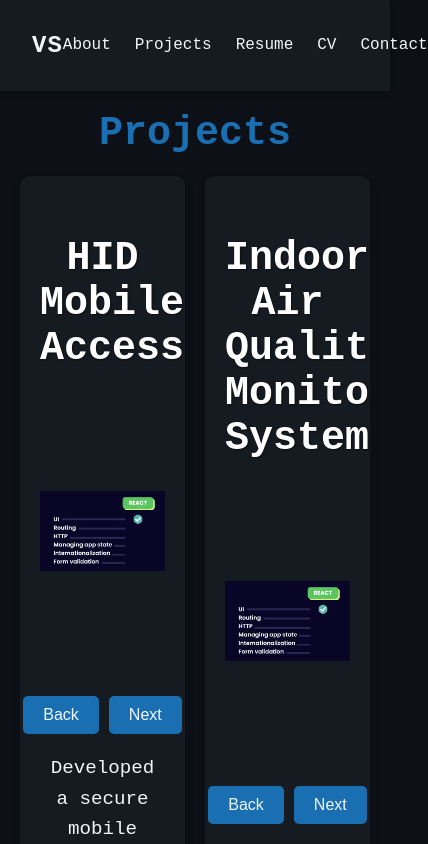
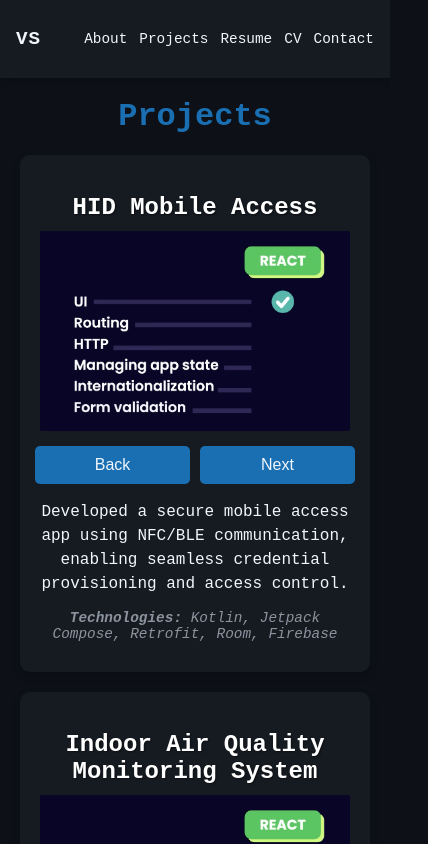
Before and after one commit to Vishnusimha/resume-viewer, a React (Create React App) app: page / in a window 390 px wide. Both pictures are taken after a click on the item "Projects". Shown: the top 844 px of the page, 428 px wide, since content can reach past the window. Built offline with nearby package versions, Linux system fonts and the light colour scheme.

Commit message:
Major styling fixes + mobile friendly view

```diff
--- a/src/styles/Portfolio.css
+++ b/src/styles/Portfolio.css
@@ -12,24 +12,27 @@ html,
 body {
   margin: 0;
   padding: 0;
-  background-color: var(--primary-bg); /* or your desired color */
+  background-color: var(--primary-bg);
   color: var(--text-light);
+  overflow-x: hidden; /* Prevent horizontal scrolling */
 }
 
 .portfolio-container {
   font-family: var(--font-main);
   color: var(--text-light);
-  background-color: var(--primary-bg); /* Moved here to cover all sections */
+  background-color: var(--primary-bg);
   margin: 0;
   padding: 0;
   width: 100%;
+  min-height: 100vh;
 }
 
+/* Navigation */
 .navbar {
   display: flex;
   justify-content: space-between;
   align-items: center;
-  padding: 12px 32px;
+  padding: 12px 16px; /* Reduced padding for mobile */
   background-color: var(--secondary-bg);
   color: var(--text-light);
   position: sticky;
@@ -41,7 +44,7 @@ body {
 }
 
 .portfolio-title {
-  font-size: 1.5rem;
+  font-size: 1.2rem; /* Smaller font for mobile */
   font-weight: bold;
   letter-spacing: 1px;
   color: var(--accent);
@@ -50,13 +53,13 @@ body {
 .nav-links {
   list-style: none;
   display: flex;
-  gap: 24px;
+  gap: 12px; /* Reduced gap for mobile */
   margin: 0;
   padding: 0;
 }
 
 .nav-links li {
-  font-size: 1rem;
+  font-size: 0.9rem; /* Smaller font for mobile */
   font-weight: 500;
   cursor: pointer;
   position: relative;
@@ -83,28 +86,31 @@ body {
   width: 100%;
 }
 
+/* Sections */
 .section {
-  padding: 60px 30px;
-  margin: 30px auto;
+  padding: 40px 20px; /* Reduced padding for mobile */
+  margin: 20px auto;
   border-radius: 10px;
   box-shadow: 0 8px 16px rgba(0, 0, 0, 0.15);
   color: var(--text-light);
-  width: 100%;
+  width: calc(100% - 40px); /* Account for padding */
+  max-width: 1200px;
 }
 
+/* About Sections */
 .about-section {
   text-align: center;
-  padding: 100px 20px;
+  padding: 60px 20px; /* Reduced padding for mobile */
 }
 
 .about-section h1 {
-  font-size: 3rem;
+  font-size: 2.5rem; /* Smaller font for mobile */
   margin: 10px 0;
   color: var(--accent-color);
 }
 
 .about-section h2 {
-  font-size: 2rem;
+  font-size: 1.5rem; /* Smaller font for mobile */
   color: var(--text-light);
 }
 
@@ -114,20 +120,21 @@ body {
   flex-direction: column;
   justify-content: center;
   align-items: center;
-  height: 100vh;
+  min-height: 100vh; /* Changed from height to min-height */
   color: var(--text-light);
   text-align: center;
   padding: 20px;
+  box-sizing: border-box;
 }
 
 .about-welcome-section h1 {
-  font-size: 4rem;
+  font-size: 2.5rem; /* Smaller font for mobile */
   margin: 10px 0;
   color: var(--accent-color);
 }
 
 .about-welcome-section h2 {
-  font-size: 2.5rem;
+  font-size: 1.5rem; /* Smaller font for mobile */
   color: var(--text-light);
 }
 
@@ -137,48 +144,51 @@ body {
   flex-direction: column;
   justify-content: center;
   align-items: center;
-  height: 100vh;
+  min-height: 100vh; /* Changed from height to min-height */
   color: var(--text-light);
   text-align: center;
   padding: 20px;
+  box-sizing: border-box;
 }
 
 .about-introduction-section h2 {
-  font-size: 3rem;
+  font-size: 2rem; /* Smaller font for mobile */
   margin-bottom: 20px;
   color: var(--accent-color);
 }
 
 .about-introduction-section p {
-  font-size: 1.2rem;
-  line-height: 1.8;
+  font-size: 1rem; /* Smaller font for mobile */
+  line-height: 1.6; /* Slightly tighter line height */
   margin-bottom: 15px;
-  max-width: 800px;
+  max-width: 100%; /* Full width on mobile */
+  padding: 0 10px; /* Add some padding */
 }
 
 /* Projects Section */
 .projects-section {
-  padding: 0 20px 40px; /* remove top padding, keep bottom for spacing */
+  padding: 0 10px 30px; /* Adjusted padding for mobile */
   color: var(--text-light);
   text-align: center;
   margin: 0;
 }
 
 .projects-heading {
-  font-size: 2.5rem;
+  font-size: 2rem; /* Smaller font for mobile */
   color: var(--accent-color);
   text-align: center;
-  margin: 20px;
+  margin: 20px 0; /* Adjusted margin */
   padding-top: 0;
 }
 
 .projects-container {
   display: grid;
-  grid-template-columns: repeat(2, 1fr);
+  grid-template-columns: 1fr; /* Single column on mobile */
   gap: 20px;
   justify-items: stretch;
   margin: 0 auto;
   max-width: 1200px;
+  padding: 0 10px;
 }
 
 .project-card {
@@ -187,12 +197,12 @@ body {
   border-radius: 10px;
   overflow: hidden;
   box-shadow: 0 4px 8px rgba(0, 0, 0, 0.2);
-  padding: 20px;
+  padding: 15px; /* Reduced padding for mobile */
   text-align: center;
 }
 
 .project-title {
-  font-size: 2.5rem;
+  font-size: 1.8rem; /* Smaller font for mobile */
   margin-bottom: 10px;
   color: #ffffff !important;
   font-weight: bold;
@@ -200,14 +210,14 @@ body {
 }
 
 .project-description {
-  font-size: 1.2rem;
+  font-size: 1rem; /* Smaller font for mobile */
   margin-bottom: 10px;
-  line-height: 1.6;
+  line-height: 1.5; /* Tighter line height */
   color: var(--text-light);
 }
 
 .project-technologies {
-  font-size: 1rem;
+  font-size: 0.9rem; /* Smaller font for mobile */
   font-style: italic;
   color: var(--text-muted);
 }
@@ -215,8 +225,8 @@ body {
 .project-media-container {
   position: relative;
   width: 100%;
-  height: 300px;
-  margin-bottom: 15px;
+  height: 200px; /* Mobile height */
+  margin: 0 auto 15px; /* Centered with bottom margin */
   display: flex;
   justify-content: center;
   align-items: center;
@@ -233,9 +243,10 @@ body {
 
 .project-buttons {
   display: flex;
-  justify-content: center;
   gap: 10px;
-  margin-bottom: 15px;
+  justify-content: center; /* Always center buttons horizontally */
+  margin: 0 auto 15px; /* Centered with bottom margin */
+  width: 100%; /* Full width container */
 }
 
 .project-button {
@@ -247,6 +258,7 @@ body {
   font-size: 1rem;
   cursor: pointer;
   transition: background-color 0.3s ease;
+  width: 100%; /* Full width buttons on mobile */
 }
 
 .project-button:hover {
@@ -259,21 +271,23 @@ body {
   margin: 0;
   background-color: var(--primary-bg);
   color: var(--text-light);
-  padding-bottom: 40px;
+  padding-bottom: 30px; /* Reduced padding for mobile */
   margin-top: 0;
 }
 
 .resume-title {
-  font-size: 2.5rem;
+  font-size: 2rem; /* Smaller font for mobile */
   color: var(--accent-color);
   text-align: center;
   margin: 0;
   padding-top: 0;
 }
+
 .resume-download-text {
   text-align: center;
   margin-top: 10px;
   margin-bottom: 10px;
+  font-size: 1rem; /* Smaller font for mobile */
 }
 
 .resume-download-link {
@@ -290,17 +304,18 @@ body {
 .resume-embed-container {
   width: 100%;
   max-width: 800px;
-  min-height: 600px;
+  min-height: 400px; /* Smaller height for mobile */
   margin: 0 auto;
   position: relative;
   display: flex;
   justify-content: center;
   align-items: center;
+  padding: 0 10px; /* Add padding for mobile */
 }
 
 .resume-iframe {
   width: 100%;
-  height: 600px;
+  height: 400px; /* Smaller height for mobile */
   border: none;
   border-radius: 8px;
 }
@@ -316,28 +331,30 @@ body {
 /* Contact Section */
 .contact-section {
   width: 100%;
-  min-height: 100vh; /* ensures full screen height */
-  padding: 0;
+  min-height: 100vh;
+  padding: 40px 20px; /* Adjusted padding for mobile */
   margin: 0;
   color: var(--text-light);
-  background-color: var(--primary-bg); /* or any other desired bg */
+  background-color: var(--primary-bg);
   display: flex;
   flex-direction: column;
-  justify-content: top; /* vertically center content */
+  justify-content: flex-start; /* Changed from top to flex-start */
   align-items: center;
+  box-sizing: border-box;
 }
 
 .contact-title {
-  font-size: 2.5rem;
+  font-size: 2rem; /* Smaller font for mobile */
   color: var(--accent-color);
   text-align: center;
-  margin: 20px;
+  margin: 20px 0; /* Adjusted margin */
   padding-top: 0;
 }
 
 .contact-info {
   text-align: center;
   margin-bottom: 2rem;
+  font-size: 1rem; /* Smaller font for mobile */
 }
 
 .contact-form {
@@ -346,6 +363,7 @@ body {
   gap: 1rem;
   width: 100%;
   max-width: 600px;
+  padding: 0 10px; /* Add padding for mobile */
 }
 
 /* Inputs & Textarea */
@@ -358,6 +376,8 @@ body {
   background: #fff;
   color: #000;
   box-shadow: none;
+  width: 100%; /* Full width inputs */
+  box-sizing: border-box;
 }
 
 /* Submit Button */
@@ -370,6 +390,7 @@ body {
   border-radius: 8px;
   cursor: pointer;
   transition: background-color 0.3s ease;
+  width: 100%; /* Full width button */
 }
 
 .contact-form button:hover {
@@ -381,6 +402,7 @@ body {
   text-align: center;
   color: green;
   margin-top: 1rem;
+  font-size: 1rem;
 }
 
 .validation-error {
@@ -394,3 +416,148 @@ body {
   outline: none;
   box-shadow: none;
 }
+
+/* Media Queries for Larger Screens */
+@media (min-width: 768px) {
+  .navbar {
+    padding: 12px 32px;
+  }
+
+  .portfolio-title {
+    font-size: 1.5rem;
+  }
+
+  .nav-links {
+    gap: 24px;
+  }
+
+  .nav-links li {
+    font-size: 1rem;
+  }
+
+  .section {
+    padding: 60px 30px;
+    margin: 30px auto;
+  }
+
+  .about-section {
+    padding: 100px 20px;
+  }
+
+  .about-section h1 {
+    font-size: 3rem;
+  }
+
+  .about-section h2 {
+    font-size: 2rem;
+  }
+
+  .about-welcome-section h1 {
+    font-size: 4rem;
+  }
+
+  .about-welcome-section h2 {
+    font-size: 2.5rem;
+  }
+
+  .about-introduction-section h2 {
+    font-size: 3rem;
+  }
+
+  .about-introduction-section p {
+    font-size: 1.2rem;
+    line-height: 1.8;
+    max-width: 800px;
+  }
+
+  .projects-section {
+    padding: 0 20px 40px;
+  }
+
+  .projects-heading {
+    font-size: 2.5rem;
+  }
+
+  .projects-container {
+    grid-template-columns: repeat(2, 1fr);
+  }
+
+  .project-card {
+    padding: 20px;
+  }
+
+  .project-title {
+    font-size: 2.5rem;
+  }
+
+  .project-description {
+    font-size: 1.2rem;
+    line-height: 1.6;
+  }
+
+  .project-technologies {
+    font-size: 1rem;
+  }
+
+  .project-media-container {
+    height: 300px;
+  }
+
+  .project-buttons {
+    flex-direction: row;
+    width: auto; /* Reset width for desktop */
+    max-width: none;
+    margin: 15px auto; /* Consistent margin */
+  }
+
+  .project-button {
+    width: auto;
+  }
+
+  .resume-title {
+    font-size: 2.5rem;
+  }
+
+  .resume-download-text {
+    font-size: 1.2rem;
+  }
+
+  .resume-embed-container {
+    min-height: 600px;
+  }
+
+  .resume-iframe {
+    height: 600px;
+  }
+
+  .contact-title {
+    font-size: 2.5rem;
+  }
+
+  .contact-info {
+    font-size: 1.2rem;
+  }
+
+  .contact-form {
+    padding: 0;
+  }
+
+  .contact-form button {
+    width: auto;
+  }
+}
+
+/* Media Queries for Very Small Screens */
+@media (max-width: 400px) {
+  .about-welcome-section h1 {
+    font-size: 2rem;
+  }
+
+  .about-welcome-section h2 {
+    font-size: 1.2rem;
+  }
+
+  .project-title {
+    font-size: 1.5rem;
+  }
+}
```
